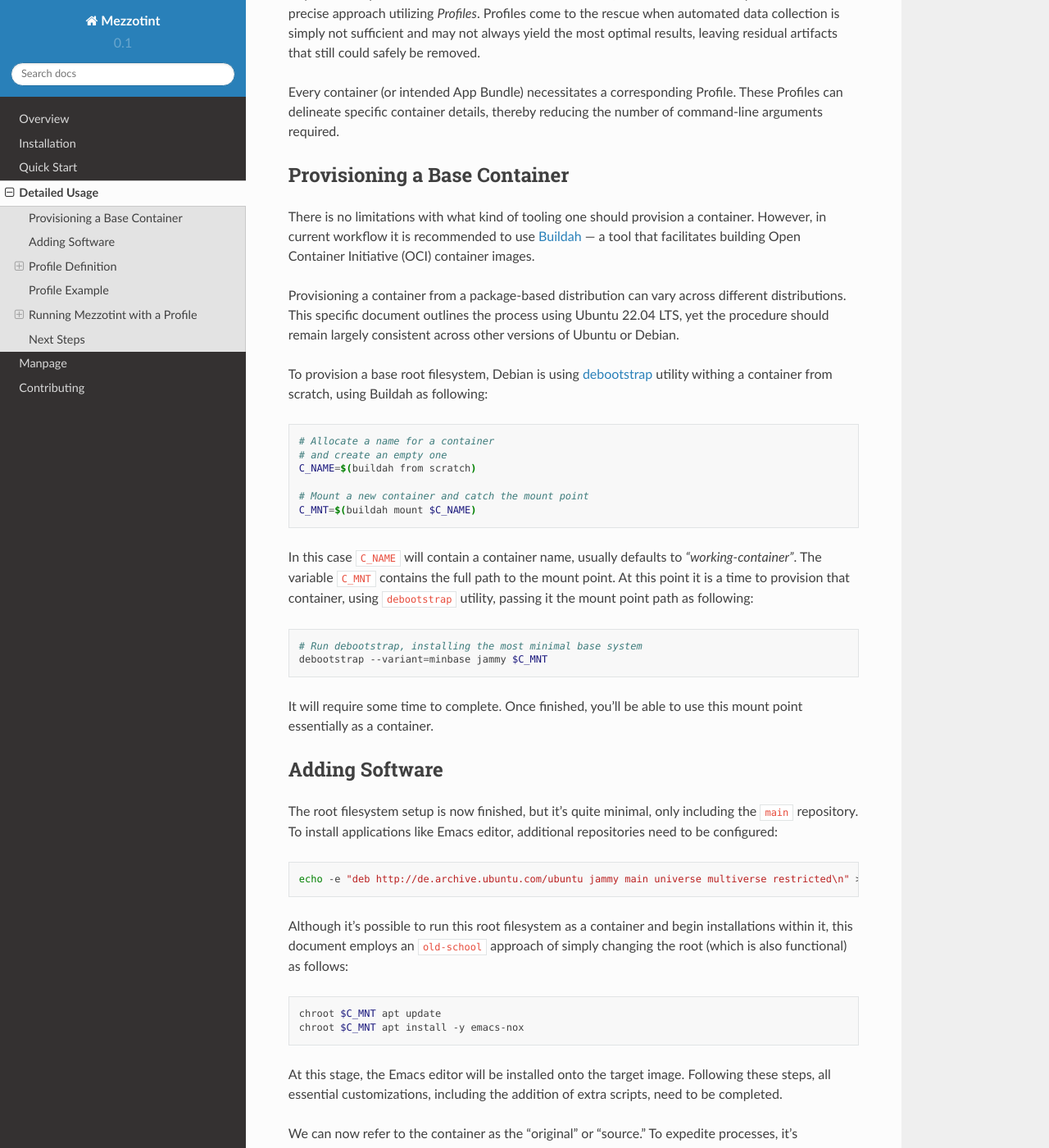
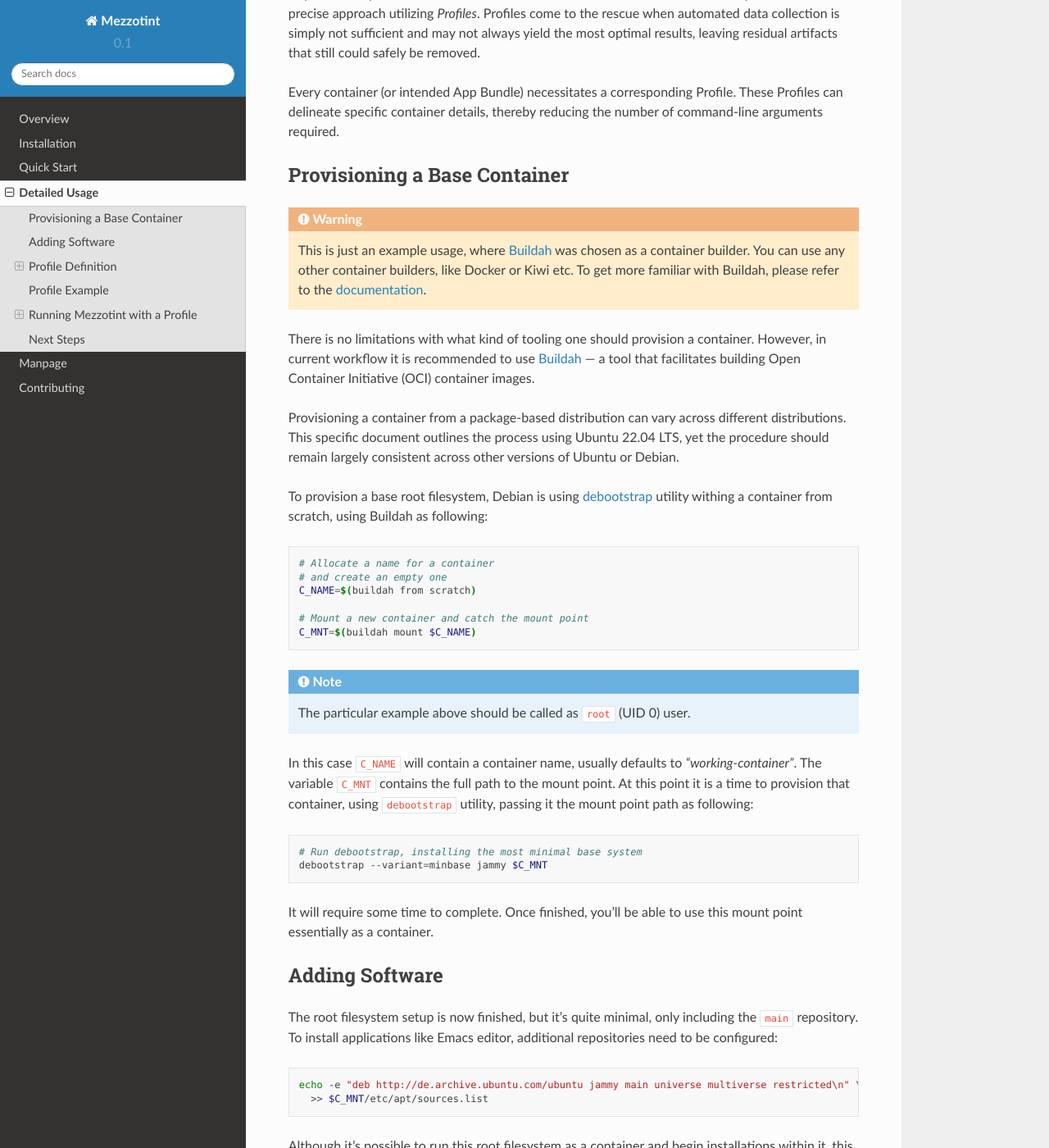
Before and after one commit to tinythings/mezzotint, a Sphinx documentation site: the page built from docs/usage.rst, in a window 1280 px wide and 1400 px high, scrolled down 280 px. Shown: the whole window at 82% size. Built offline with Sphinx 7.4.7 and the Read the Docs theme 2.0.0, drawn with Linux system fonts in a browser that asks for light colours.

Commit message:
Fix docs:   - Add note for Buildah that it should be ran as root   - Fix a typo when adding additional repos

```diff
--- a/docs/usage.rst
+++ b/docs/usage.rst
@@ -10,6 +10,9 @@ Every container (or intended App Bundle) necessitates a corresponding Profile. T
 
 Provisioning a Base Container
 --------------------------------
+
+.. warning::
+    This is just an example usage, where `Buildah <https://buildah.io>`__ was chosen as a container builder. You can use any other container builders, like Docker or Kiwi etc. To get more familiar with Buildah, please refer to the `documentation <https://github.com/containers/buildah/tree/main/docs/tutorials>`__.
 
 There is no limitations with what kind of tooling one should provision a container. However, in current workflow it is recommended to use `Buildah <https://buildah.io>`__ — a tool that facilitates building Open Container Initiative (OCI) container images.
 
@@ -25,6 +28,10 @@ To provision a base root filesystem, Debian is using `debootstrap <https://linux
 
     # Mount a new container and catch the mount point
     C_MNT=$(buildah mount $C_NAME)
+
+.. note::
+
+    The particular example above should be called as ``root`` (UID 0) user.
 
 In this case ``C_NAME`` will contain a container name, usually defaults to `"working-container"`. The variable ``C_MNT`` contains the full path to the mount point. At this point it is a time to provision that container, using ``debootstrap`` utility, passing it the mount point path as following:
 
@@ -42,7 +49,8 @@ The root filesystem setup is now finished, but it's quite minimal, only includin
 
 .. code-block:: shell
 
-    echo -e "deb http://de.archive.ubuntu.com/ubuntu jammy main universe multiverse restricted\n" >> $MNT/etc/apt/sources.list
+    echo -e "deb http://de.archive.ubuntu.com/ubuntu jammy main universe multiverse restricted\n" \
+      >> $C_MNT/etc/apt/sources.list
 
 Although it's possible to run this root filesystem as a container and begin installations within it, this document employs an ``old-school`` approach of simply changing the root (which is also functional) as follows:
 
```
